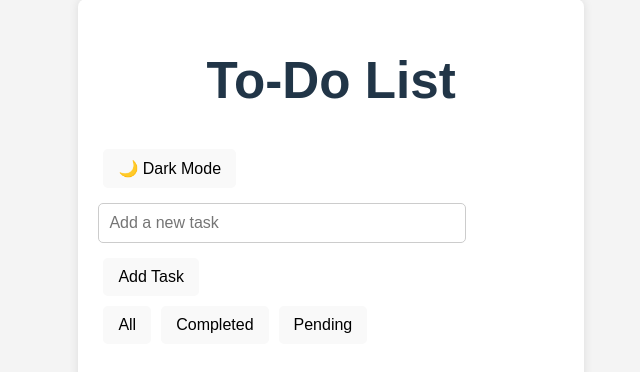
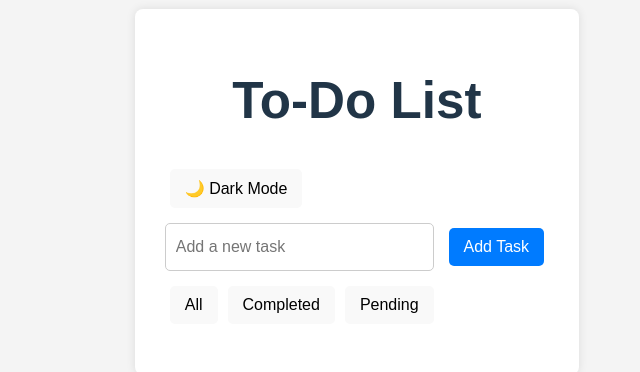
Before and after one commit to Heisen13/IT3R1_ADET_PIT2, a React (Vite) app: page / in a window 1280 px wide. Shown: the part 208-580 px from the top of the page, without its empty margins (303-943 px from the left). Built offline with nearby package versions, Linux system fonts and the light colour scheme.

Commit message:
Final part 2

```diff
--- a/src/App.css
+++ b/src/App.css
@@ -10,9 +10,9 @@ body {
 }
 
 .container {
-  width: 90%;
-  max-width: 1200px;
-  padding: 20px;
+  width: 95%;
+  max-width: 1400px;
+  padding: 30px;
   background: white;
   box-shadow: 0px 0px 10px rgba(0, 0, 0, 0.1);
   border-radius: 8px;
@@ -22,6 +22,30 @@ h1 {
   text-align: center;
 }
 
+.task-input-container {
+  display: flex;
+  gap: 10px;
+  margin: 10px 0;
+}
+
+.task-input-container input {
+  flex-grow: 1;
+  padding: 10px;
+  font-size: 16px;
+  border: 1px solid #ccc;
+  border-radius: 5px;
+}
+
+.task-input-container button {
+  padding: 10px 15px;
+  font-size: 16px;
+  cursor: pointer;
+  border: none;
+  border-radius: 5px;
+  background-color: #007bff;
+  color: white;
+}
+
 button {
   padding: 10px 15px;
   font-size: 16px;
@@ -29,15 +53,6 @@ button {
   border: none;
   border-radius: 5px;
   margin: 5px;
-}
-
-input[type="text"] {
-  width: calc(100% - 120px);
-  padding: 10px;
-  font-size: 16px;
-  margin: 10px 0;
-  border: 1px solid #ccc;
-  border-radius: 5px;
 }
 
 .custom-checkbox {
@@ -69,12 +84,7 @@ li {
 
 .completed .task-text {
   text-decoration: line-through;
-  color: green;
-}
-
-.completed button {
-  text-decoration: none;
-  color: green;
+  color: gray;
 }
 
 .dark-mode {
--- a/src/TodoList.jsx
+++ b/src/TodoList.jsx
@@ -59,6 +59,8 @@ export default function TodoList() {
       <button onClick={() => setDarkMode(!darkMode)}>
         {darkMode ? "☀️ Light Mode" : "🌙 Dark Mode"}
       </button>
+
+      <div className="task-input-container">
         <input
           type="text"
           value={task}
@@ -66,6 +68,7 @@ export default function TodoList() {
           placeholder="Add a new task"
         />
         <button onClick={addTask}>Add Task</button>
+      </div>
 
       <div>
         <button onClick={() => setFilter("all")}>All</button>
```
Lines whose indentation alone changed are shown as unchanged.
